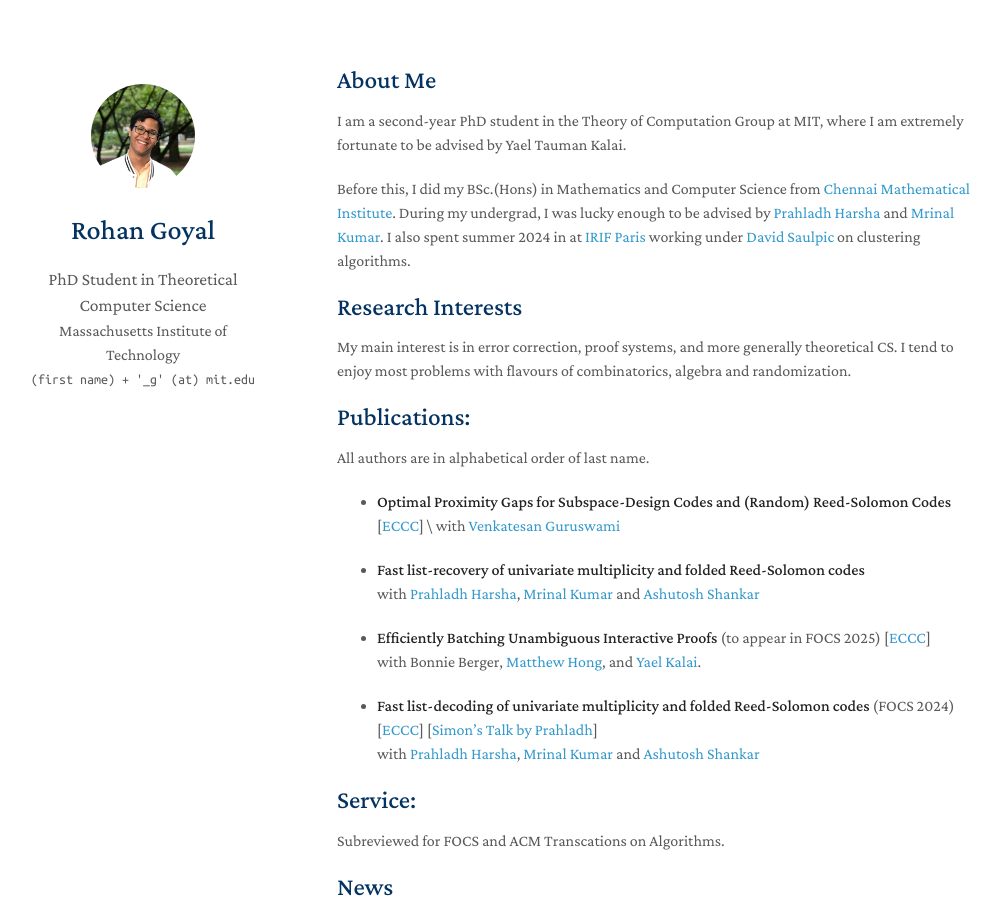
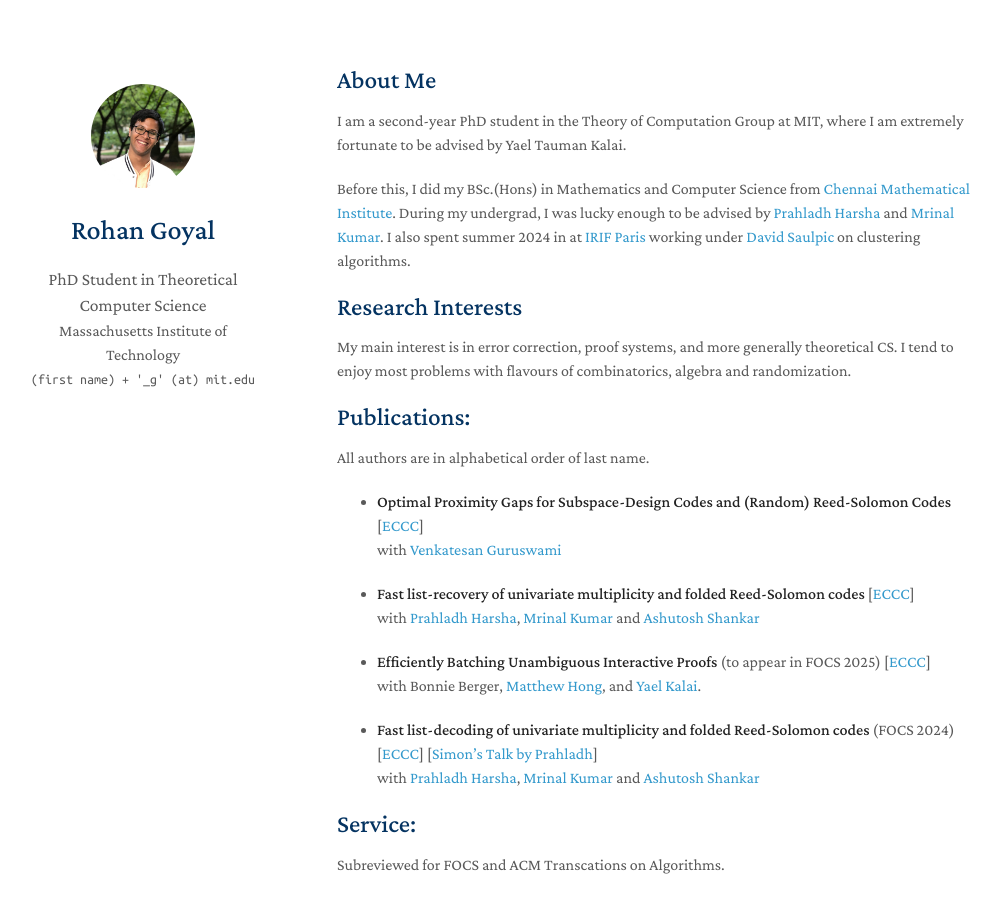
Before and after one commit to goyal-rohan/goyal-rohan.github.io, a Jekyll site: the page built from index.md, in a window 1280 px wide and 900 px high. Shown: the whole window, without its empty margins (133-1133 px from the left). Built offline with Jekyll 4.4.1, drawn with Linux system fonts in a browser that asks for light colours; nearby versions of some CDN libraries; a style sheet for code colours, icons or effects is not loaded; our own code applies the rules of GitHub Pages for plain Markdown files.

Commit message:
ECCC for fast recovery

```diff
--- a/index.md
+++ b/index.md
@@ -16,10 +16,10 @@ My main interest is in error correction, proof systems, and more generally theor
 ## Publications:
 All authors are in alphabetical order of last name.
 
-- **Optimal Proximity Gaps for Subspace-Design Codes and (Random) Reed-Solomon Codes** [[ECCC](https://eccc.weizmann.ac.il/report/2025/166/)] \
+- **Optimal Proximity Gaps for Subspace-Design Codes and (Random) Reed-Solomon Codes** [[ECCC](https://eccc.weizmann.ac.il/report/2025/166/)]
 with [Venkatesan Guruswami](https://people.eecs.berkeley.edu/~venkatg/)
 
-- **Fast list-recovery of univariate multiplicity and folded Reed-Solomon codes** \
+- **Fast list-recovery of univariate multiplicity and folded Reed-Solomon codes** [[ECCC](https://eccc.weizmann.ac.il/report/2025/194/)]\
 with [Prahladh Harsha](https://www.tcs.tifr.res.in/~prahladh/), [Mrinal Kumar](https://mrinalkr.bitbucket.io/) and [Ashutosh Shankar](https://sites.google.com/view/ashutoshs/home)
 
 - **Efficiently Batching Unambiguous Interactive Proofs** (to appear in FOCS 2025) [[ECCC](https://eccc.weizmann.ac.il/report/2025/159/)] \
```
